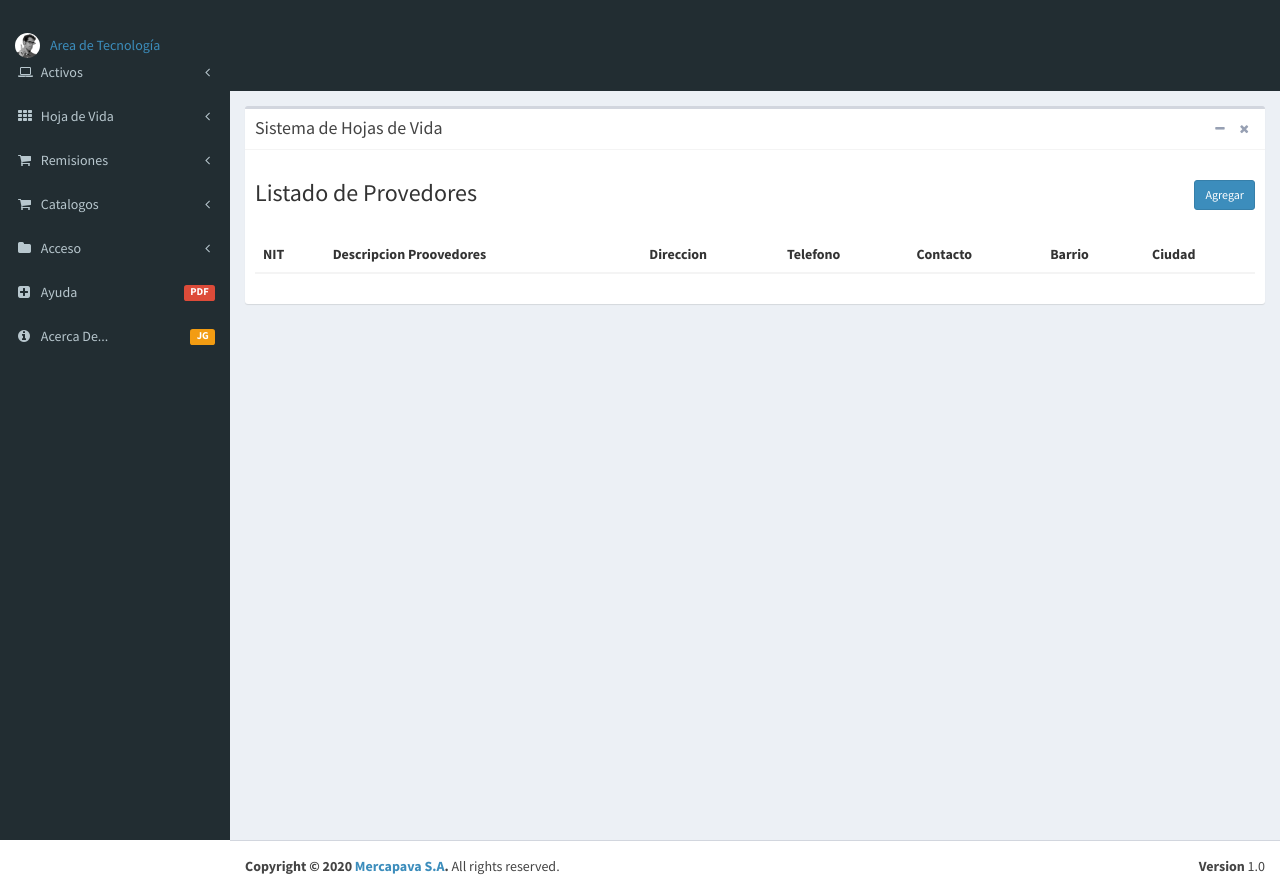
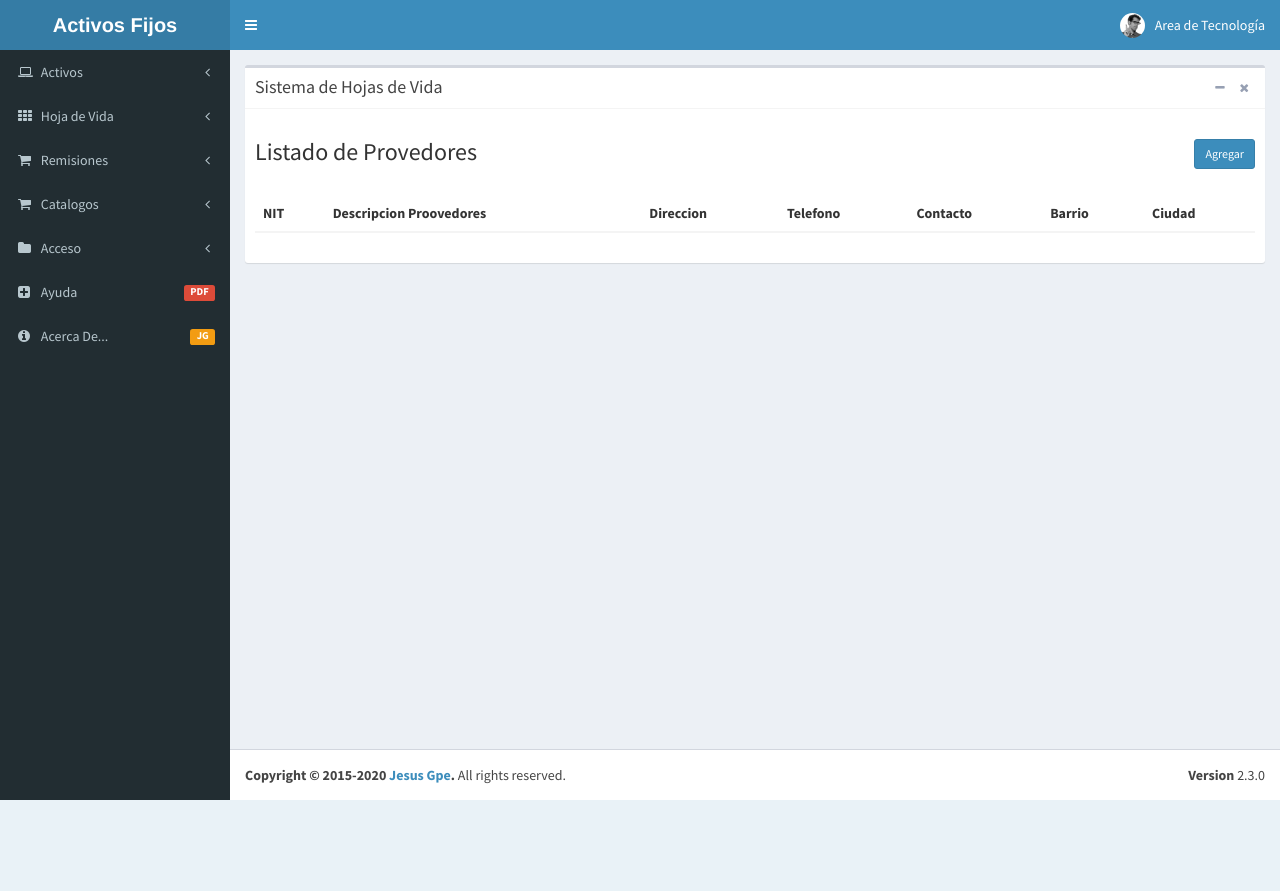
Before and after one commit to Carlosbarrera585c/HJMpava, a PHP site: page /index.php in a window 1280 px wide. After the commit the page ends 800 px from the top, so only its background shows below. Run offline with PHP 8.4, Linux system fonts and the light colour scheme; data that the repository does not hold is empty.

Commit message:
Configuracion Visual.

```diff
--- a/shared/footer.php
+++ b/shared/footer.php
@@ -1,8 +1,8 @@
       <footer class="main-footer">
         <div class="pull-right hidden-xs">
-          <b>Version</b> 1.0
+          <b>Version</b> 2.3.0
         </div>
-        <strong>Copyright &copy; 2020 <a href="https://www.mercapava.com.co">Mercapava S.A</a>.</strong> All rights reserved.
+        <strong>Copyright &copy; 2015-2020 <a href="#">Jesus Gpe</a>.</strong> All rights reserved.
       </footer>
 
 
--- a/shared/header.php
+++ b/shared/header.php
@@ -1,4 +1,4 @@
-<!--<header class="main-header">-->
+<header class="main-header">
 
         <!-- Logo -->
         <a href="index2.html" class="logo">
```
Also changed, not shown: 2 other files. Lines whose indentation alone changed are shown as unchanged.
